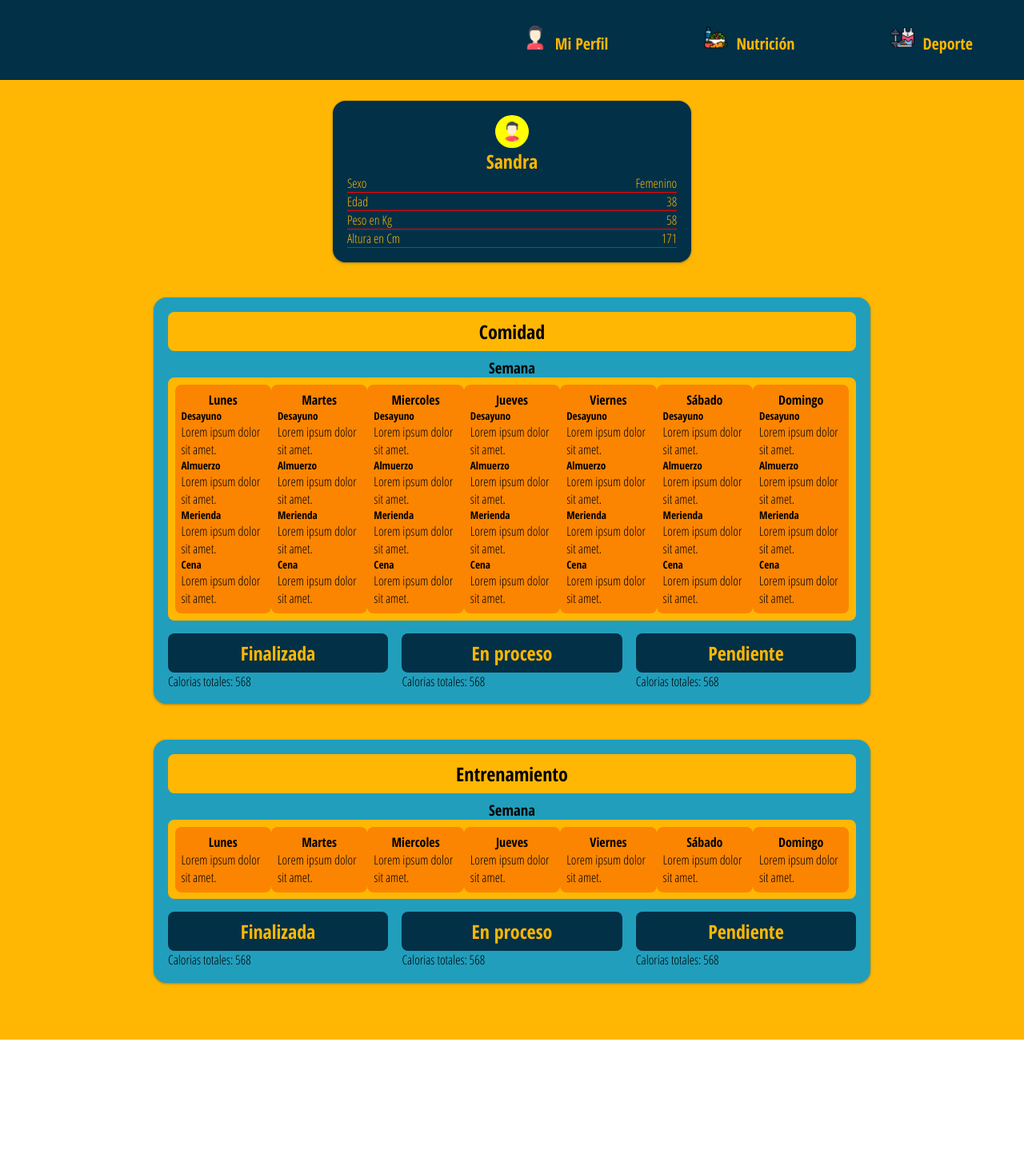
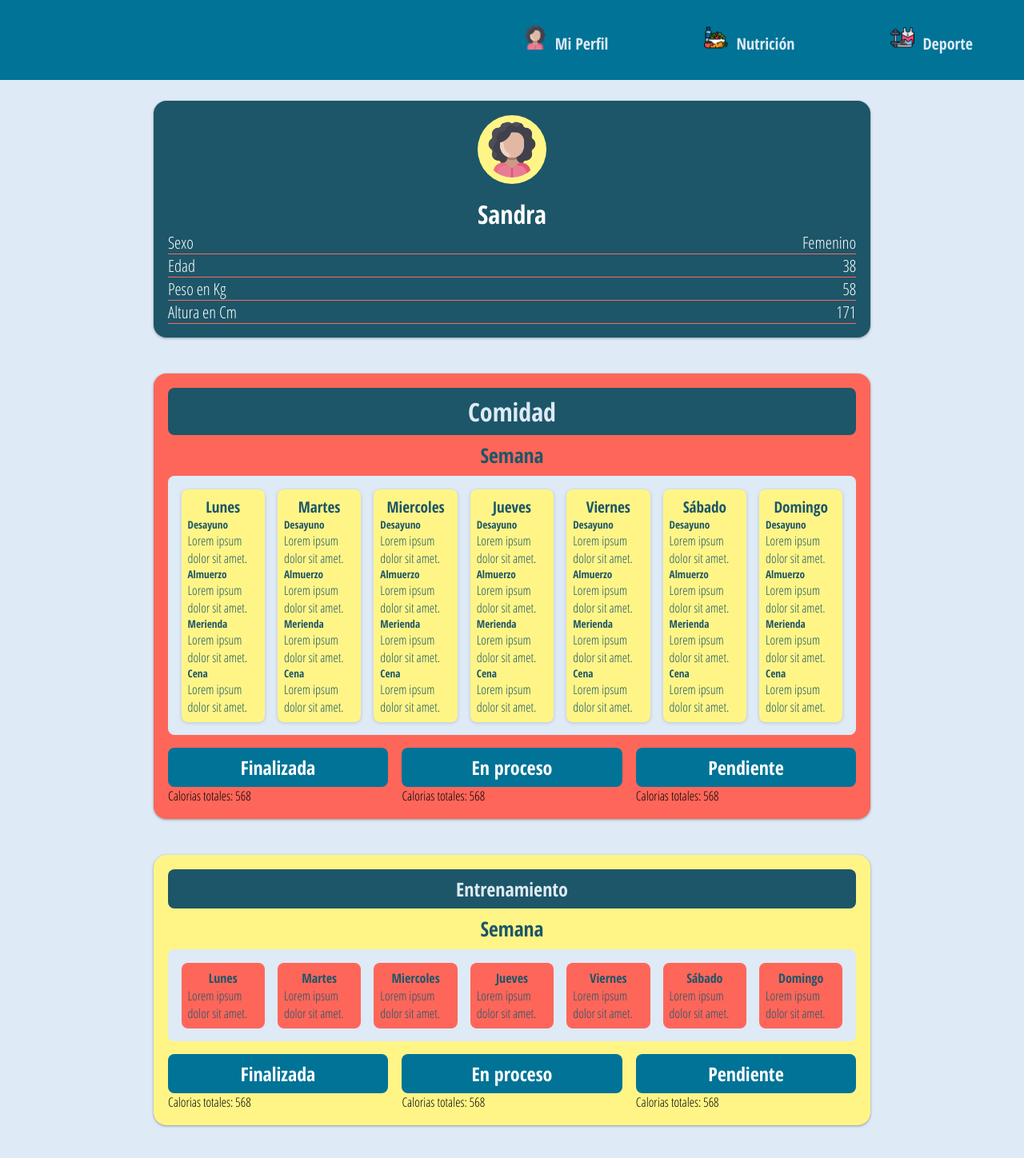
Before and after one commit to San-rui/gfit, a React (Create React App) app: page / in a window 1280 px wide. Shown: the top 1448 px of the page at 80% size. Before the commit the page ends 1300 px from the top, so only its background shows below. Built offline with nearby package versions, Linux system fonts and the light colour scheme.

Commit message:
setting new color variables

```diff
--- a/src/components/CardFood/style.scss
+++ b/src/components/CardFood/style.scss
@@ -1,14 +1,17 @@
-$tertiary: #219ebc;
-$primary: #219ebc;
-$secondary: #023047;
-$quaternary: #ffb703;
-$quinary: #fb8500;
+
+$primary-petrol: #1D5668;
+$primary-red: #FF665A;
+$primary-yellow: #FFF587;
+$primary-blue: #007397;
+$primary-aqua: #DEEAF5;
+$white-color: #FFFF;
+$secondary-green: #BACCCD;
 
 .card-food{
     display: flex;
     flex-direction:column;
     justify-content: center;
-    background-color: $tertiary;
+    background-color: $primary-red;
     padding: 2%;
     border-radius: 1rem;
     box-shadow: rgba(60, 64, 67, 0.3) 0px 1px 2px 0px, rgba(60, 64, 67, 0.15) 0px 1px 3px 1px;
@@ -16,7 +19,9 @@ $quinary: #fb8500;
 
 
     .titile-food{
-        background-color: $quaternary;
+        font-size: 2rem;
+        background-color: $primary-petrol;
+        color: $primary-aqua;
         width: 100%;
         text-align: center;
         padding: 0.5rem;
@@ -27,23 +32,31 @@ $quinary: #fb8500;
 
     .week{
         text-align: center;
+        font-size: 1.6rem;
+        color: $primary-petrol;
+        margin-bottom: 0.5rem;
     }
 
     .days{
         display: flex;
-        background-color: $quaternary;
+        background-color:$primary-aqua;
         justify-content:space-between;
         border-radius: 0.5rem;
         padding: 1%;
+
     }
 
     .food{
-        background-color:$quinary;
+        background-color:$primary-yellow;
+        color:$primary-petrol;
+        box-shadow: rgba(0, 0, 0, 0.16) 0px 1px 4px;
         border-radius: 0.5rem;
         padding: 0.5rem;
+        margin: 0.5rem;
 
         h4{
             text-align: center;
+            font-size: 1.2rem;
         }
     }
 }
--- a/src/components/CardSport/style.scss
+++ b/src/components/CardSport/style.scss
@@ -5,11 +5,19 @@ $secondary: #023047;
 $quaternary: #ffb703;
 $quinary: #fb8500;
 
+$primary-petrol: #1D5668;
+$primary-red: #FF665A;
+$primary-yellow: #FFF587;
+$primary-blue: #007397;
+$primary-aqua: #DEEAF5;
+$white-color: #FFFF;
+$secondary-green: #BACCCD;
+
 .card-sport{
     display: flex;
     flex-direction:column;
     justify-content: center;
-    background-color: $tertiary;
+    background-color: $primary-yellow;
     padding: 2%;
     border-radius: 1rem;
     box-shadow: rgba(60, 64, 67, 0.3) 0px 1px 2px 0px, rgba(60, 64, 67, 0.15) 0px 1px 3px 1px;
@@ -17,7 +25,8 @@ $quinary: #fb8500;
 
 
     .titile-food{
-        background-color: $quaternary;
+        background-color: $primary-petrol;
+        color:$primary-aqua;
         width: 100%;
         text-align: center;
         padding: 0.5rem;
@@ -28,20 +37,25 @@ $quinary: #fb8500;
 
     .week{
         text-align: center;
+        font-size: 1.6rem;
+        color: $primary-petrol;
+        margin-bottom: 0.5rem;
     }
 
     .days{
         display: flex;
-        background-color: $quaternary;
+        background-color:$primary-aqua;
         justify-content:space-between;
         border-radius: 0.5rem;
         padding: 1%;
     }
 
     .food{
-        background-color:$quinary;
+        background-color:$primary-red;
+        color:$primary-petrol;
         border-radius: 0.5rem;
         padding: 0.5rem;
+        margin: 0.5rem;
 
         h4{
             text-align: center;
--- a/src/components/CardStatus/style.scss
+++ b/src/components/CardStatus/style.scss
@@ -1,9 +1,11 @@
-$tertiary: #219ebc;
-$primary: #219ebc;
-$secondary: #023047;
-$quaternary: #ffb703;
-$quinary: #fb8500;
 
+$primary-petrol: #1D5668;
+$primary-red: #FF665A;
+$primary-yellow: #FFF587;
+$primary-blue: #007397;
+$primary-aqua: #DEEAF5;
+$white-color: #FFFF;
+$secondary-green: #BACCCD;
 
 .card-status{
     display: flex;
@@ -14,8 +16,8 @@ $quinary: #fb8500;
         width: 32%;
 
         h2{
-            background-color: $secondary;
-            color: $quaternary;
+            background-color: $primary-blue;
+            color: $white-color;
             text-align: center;
             padding: 0.5rem;
             border-radius: 0.5rem;
--- a/src/components/Header/index.tsx
+++ b/src/components/Header/index.tsx
@@ -1,5 +1,5 @@
 import './style.scss'
-import man from '../../assets/images/man.png'
+import woman from '../../assets/images/woman.png'
 import sport from '../../assets/images/sport.png'
 import diet from '../../assets/images/diet.png'
 
@@ -9,7 +9,7 @@ const Header = () => {
         <div className="header-primary">
             <ul>
                 <li>
-                    <img src={man} alt=""/>
+                    <img src={woman} alt=""/>
                     <a>Mi Perfil</a>
                 </li>
                 <li>
--- a/src/components/Header/style.scss
+++ b/src/components/Header/style.scss
@@ -1,21 +1,21 @@
-$tertiary: #219ebc;
-$primary: #219ebc;
-$secondary: #023047;
-$quaternary: #ffb703;
-$quinary: #fb8500;
 
+$primary-petrol: #1D5668;
+$primary-red: #CC3E53;
+$primary-yellow: #FED51C;
+$primary-blue: #007397;
+$primary-aqua: #DEEAF5;
+$white-color: #FFFF;
 
 .header-primary{
     width: 100%;
     height: 100px;
-    background-color:$secondary;
+    background-color:$primary-blue;
     display:flex;
     justify-content: flex-end;
     align-items: center;
     padding-right: 5%;
     font-weight: 700;
     font-size: 20px;
-    cursor: pointer;
     position: fixed;
     top:0;
     left:0;
@@ -30,12 +30,13 @@ $quinary: #fb8500;
 
         li{
             margin-left: 120px;
-            color:$quaternary;
+            color:$primary-aqua;
+            cursor: pointer;
 
         }
 
         li:hover{
-            color:$quinary;
+            color:$white-color;
         }
 
         img{
--- a/src/components/Main/style.scss
+++ b/src/components/Main/style.scss
@@ -1,11 +1,14 @@
-$tertiary: #219ebc;
-$primary: #219ebc;
-$secondary: #023047;
-$quaternary: #ffb703;
-$quinary: #fb8500;
+
+$primary-petrol: #1D5668;
+$primary-red: #FF665A;
+$primary-yellow: #FFF587;
+$primary-blue: #007397;
+$primary-aqua: #DEEAF5;
+$white-color: #FFFF;
+$secondary-green: #BACCCD;
 
 .main-primary{
-    background-color: $quaternary;
+    background-color: $primary-aqua;
     display: flex;
     flex-direction: column;
     padding:2% 15%;
--- a/src/components/Profile/index.tsx
+++ b/src/components/Profile/index.tsx
@@ -1,11 +1,11 @@
 import './style.scss'
-import man from '../../assets/images/man.png'
+import woman from '../../assets/images/woman.png'
 
 const Profile = () =>{
 
     return (
         <div className="Profile">
-            <img src={man} alt=""/>
+            <img src={woman} alt=""/>
             <h2>Sandra</h2>
             <div className="profile-info">
                 <div className="info">
--- a/src/components/Profile/style.scss
+++ b/src/components/Profile/style.scss
@@ -1,17 +1,20 @@
-$tertiary: #219ebc;
-$primary: #219ebc;
-$secondary: #023047;
-$quaternary: #ffb703;
-$quinary: #fb8500;
+
+$primary-petrol: #1D5668;
+$primary-red: #FF665A;
+$primary-yellow: #FFF587;
+$primary-blue: #007397;
+$primary-aqua: #DEEAF5;
+$white-color: #FFFF;
+$secondary-green: #BACCCD;
 
 .Profile{
-    width: 50%;
+    width: 100%;
     display: flex;
     flex-direction:column;
     justify-content:center;
     align-items: center;
-    background-color: $secondary;
-    color: $quaternary;
+    background-color: $primary-petrol;
+    color: $white-color;
     border-radius:1rem;
     border-radius: 1rem;
     padding: 2%;
@@ -19,14 +22,16 @@ $quinary: #fb8500;
     margin-bottom: 5%;
 
     img{
-        background-color: yellow;
+        background-color: $primary-yellow;
         border-radius: 10rem;
         padding:0.5rem;
         width: 10%;
     }
 
     h2{
+        font-size: 2rem;
         text-align: center;
+        margin-top: 1rem;
     }
 
 
@@ -34,9 +39,10 @@ $quinary: #fb8500;
         width: 100%;
 
         .info{
+            font-size: 1.3rem;
             display: flex;
             justify-content: space-between;
-            border-bottom: 1px solid red;
+            border-bottom: 1px solid $primary-red;
         }
     }
 
--- a/src/style.scss
+++ b/src/style.scss
@@ -9,14 +9,3 @@
 body{
     font-family: 'Open Sans Condensed', sans-serif;
 }
-
-//-----VARIABLES------
-
-
-$primary: #f94144;
-$secondary: #f3722c;
-$tertiary: #f8961e;
-$quaternary: #f8961e;
-$quinary: #90be6d;
-$six: #43aa8b;
-$seven: #577590;
```
Also changed, not shown: src/variables.scss (added, +9 -0 lines), src/assets/images/woman.png (added).
